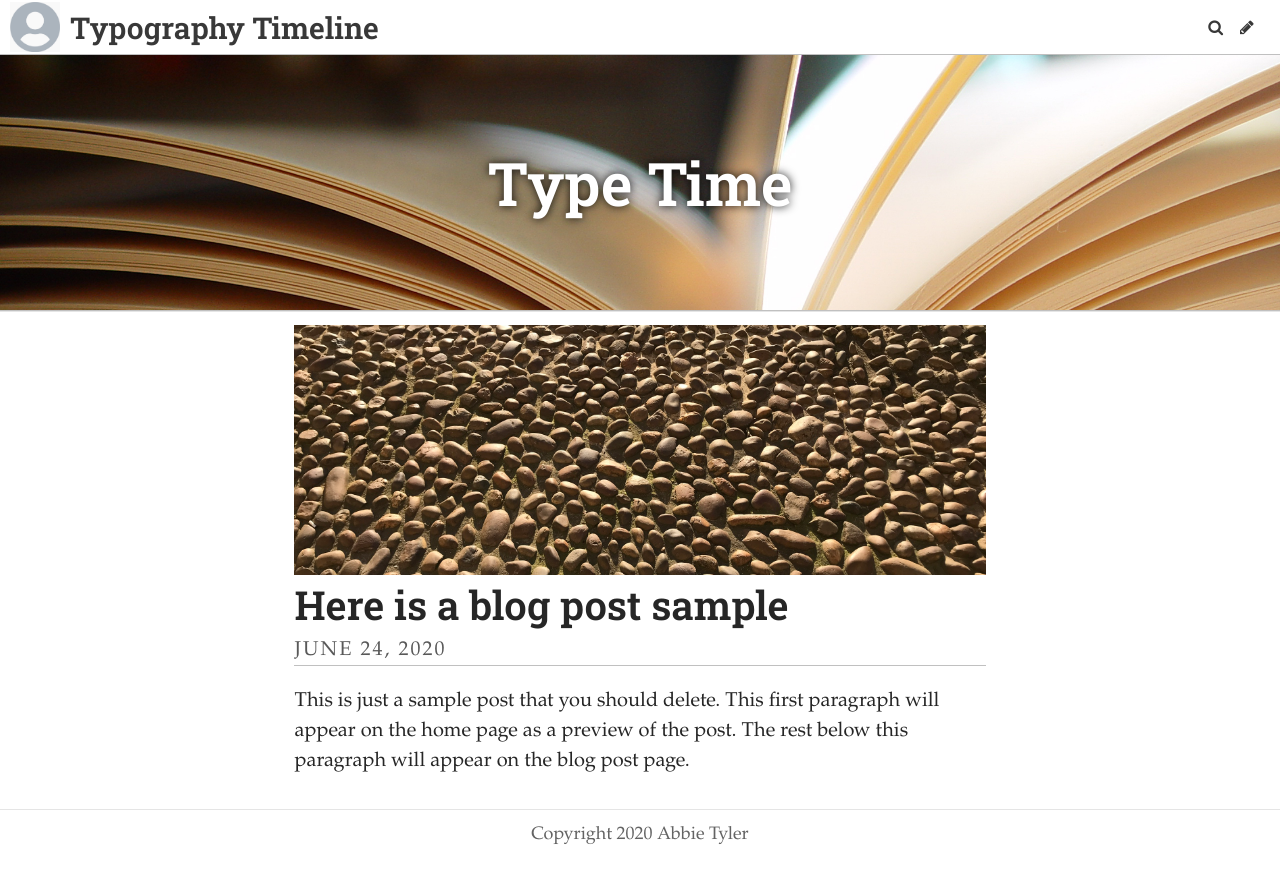
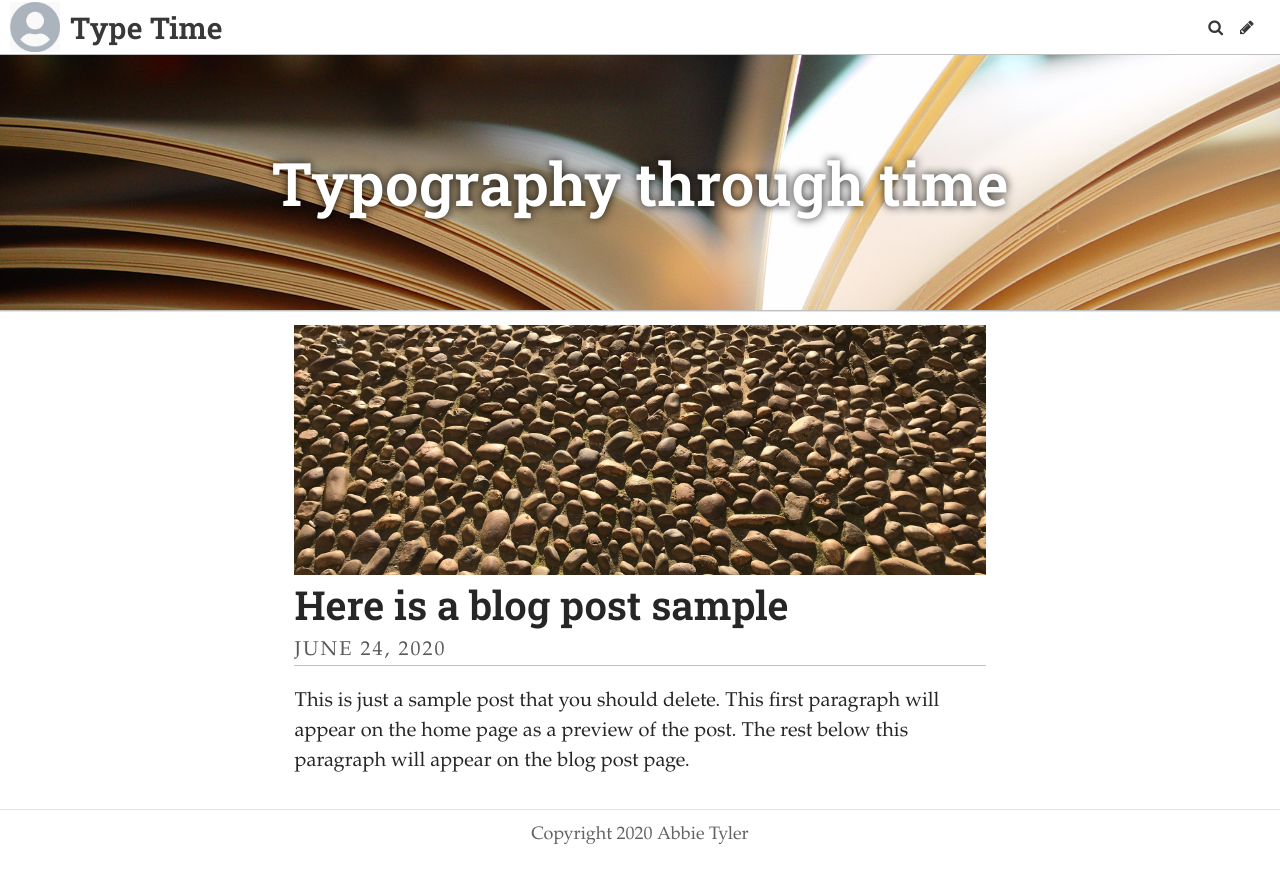
Before and after one commit to horsemad101/Typography, a Jekyll site: the page built from index.html, in a window 1280 px wide. Shown: the top 883 px of the page. Built offline with Jekyll 4.4.1, drawn with Linux system fonts in a browser that asks for light colours; some web fonts are replaced; the list of posts is cut into pages by our own code.

Commit message:
Update Settings “general”

```diff
--- a/_data/settings.yml
+++ b/_data/settings.yml
@@ -1,6 +1,6 @@
-title: Typography Timeline
+title: Type Time
 description: A website with a blog about the history of typography over the years.
-header_text: Type Time
+header_text: Typography through time
 footer_text: Copyright 2020 Abbie Tyler
 header_feature_image: ../uploads/pages.jpg
 bannerheight: 20vmax
```
